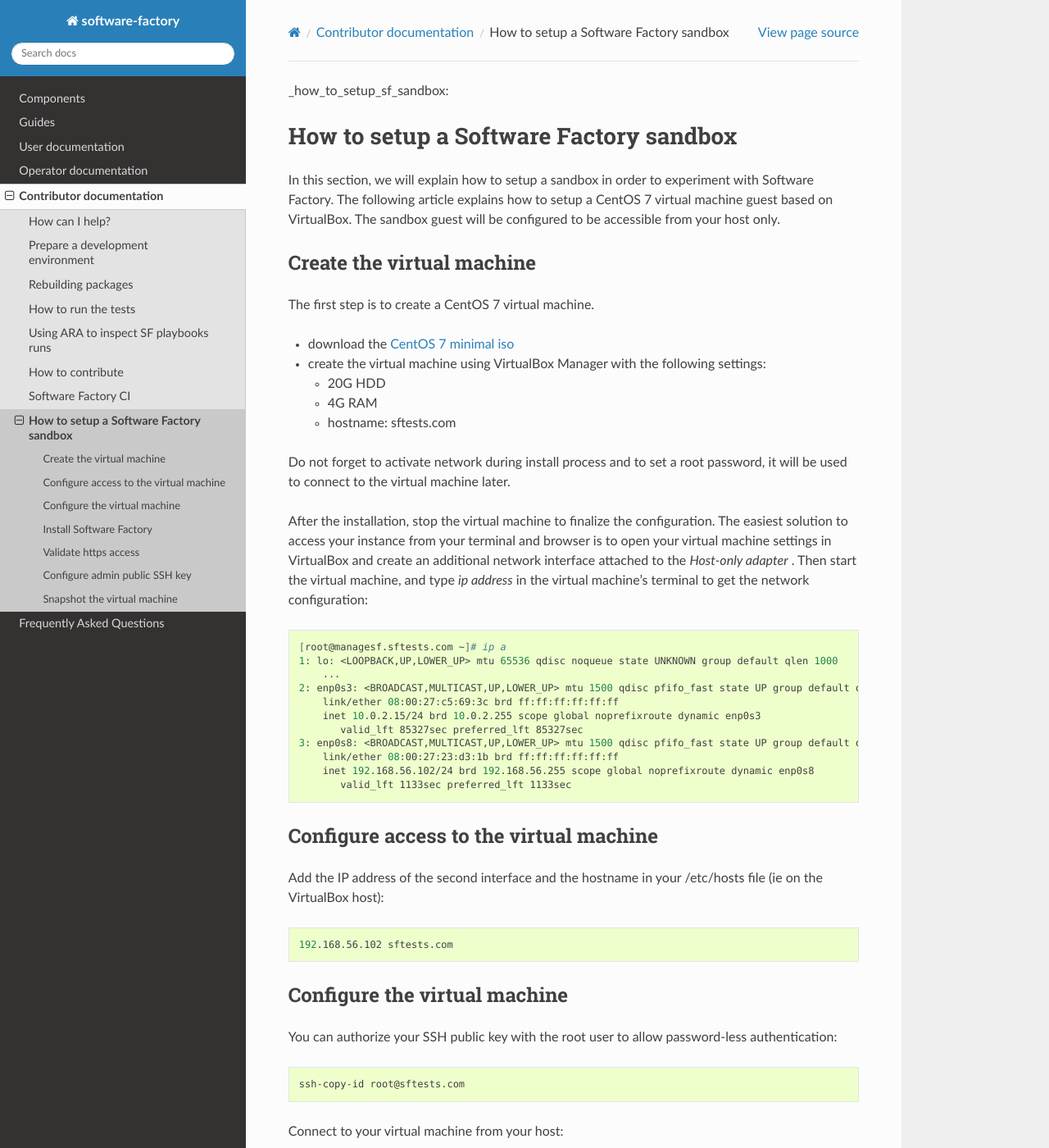
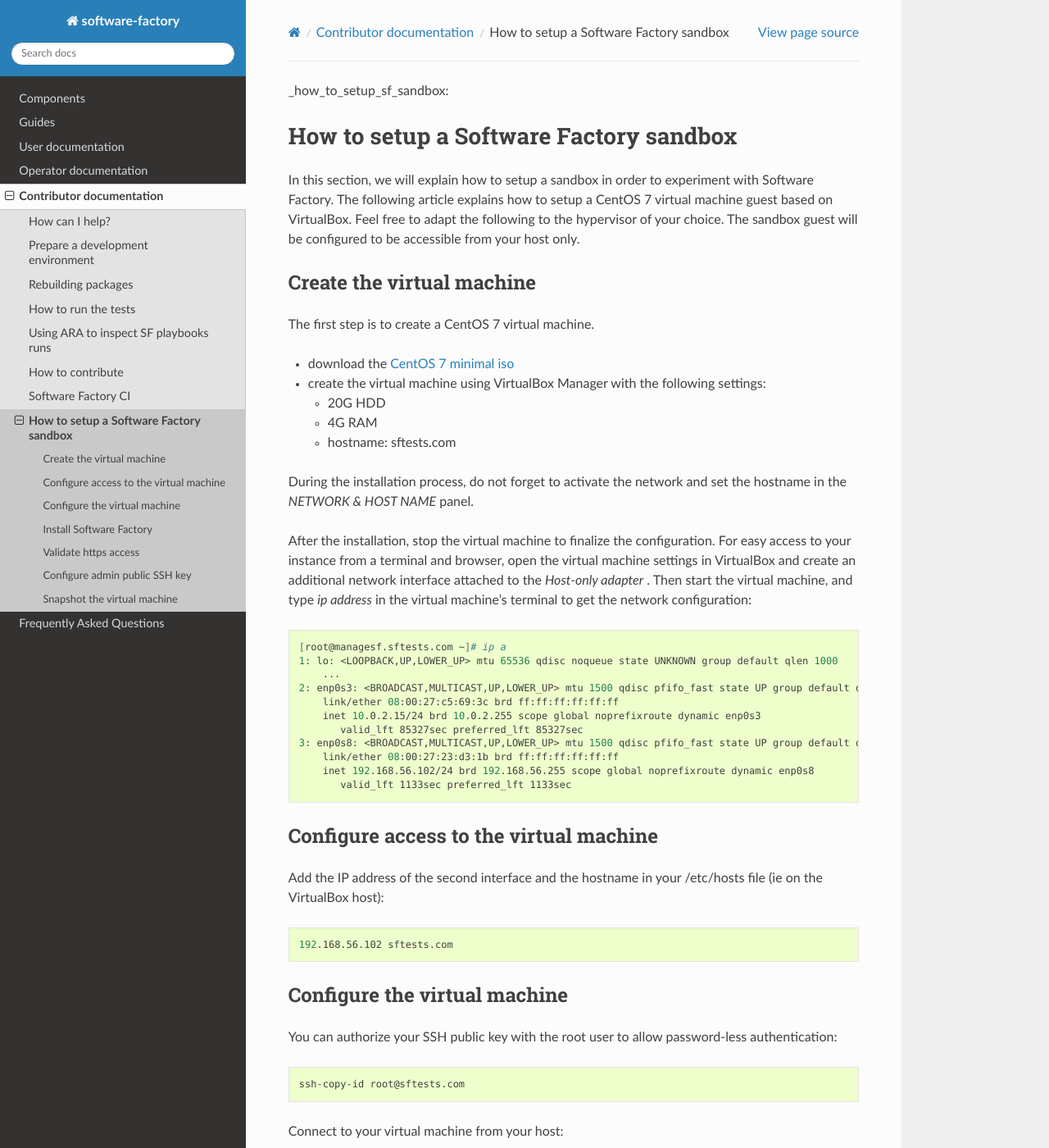
Before and after one commit to softwarefactory-project/sf-docs, a Sphinx documentation site: the page built from docs/contributor/how_to_setup_sf_sandbox.rst, in a window 1280 px wide and 1400 px high. Shown: the whole window at 82% size. Built offline with Sphinx 7.4.7 and the Read the Docs theme 2.0.0, drawn with Linux system fonts in a browser that asks for light colours; some of the changed text lies outside the part shown.

Commit message:
Some improvement to the setup a SF sandbox guide
- Add sentence about any hypervisor can be use in place
  of vbox.
- Add the firewalld reload command (mandatory) if not reader
  cannot access SF the sfconfig
- Rephrase of the section about set the hostname and activate
  network.

Change-Id: Id98216ed2c239c907d9320bc0dd6058615f307cd

```diff
--- a/docs/contributor/how_to_setup_sf_sandbox.rst
+++ b/docs/contributor/how_to_setup_sf_sandbox.rst
@@ -5,8 +5,9 @@
 
 In this section, we will explain how to setup a sandbox in order to experiment with
 Software Factory. The following article explains how to setup a CentOS 7 virtual
-machine guest based on VirtualBox. The sandbox guest will be configured to be
-accessible from your host only.
+machine guest based on VirtualBox. Feel free to adapt the following to
+the hypervisor of your choice. The sandbox guest will be configured to be accessible
+from your host only.
 
 Create the virtual machine
 ..........................
@@ -20,12 +21,12 @@
   - 4G RAM
   - hostname: sftests.com
 
-Do not forget to activate network during install process and to set a root
-password, it will be used to connect to the virtual machine later.
+During the installation process, do not forget to activate the network and
+set the hostname in the *NETWORK & HOST NAME* panel.
 
 After the installation, stop the virtual machine to finalize the configuration.
-The easiest solution to access your instance from your terminal and browser is
-to open your virtual machine settings in VirtualBox and create an additional network
+For easy access to your instance from a terminal and browser,
+open the virtual machine settings in VirtualBox and create an additional network
 interface attached to the *Host-only adapter* . Then start the virtual machine,
 and type *ip address* in the virtual machine's terminal to get the network
 configuration:
```
Also changed, not shown: other parts of docs/contributor/how_to_setup_sf_sandbox.rst (+4 -2 lines).
